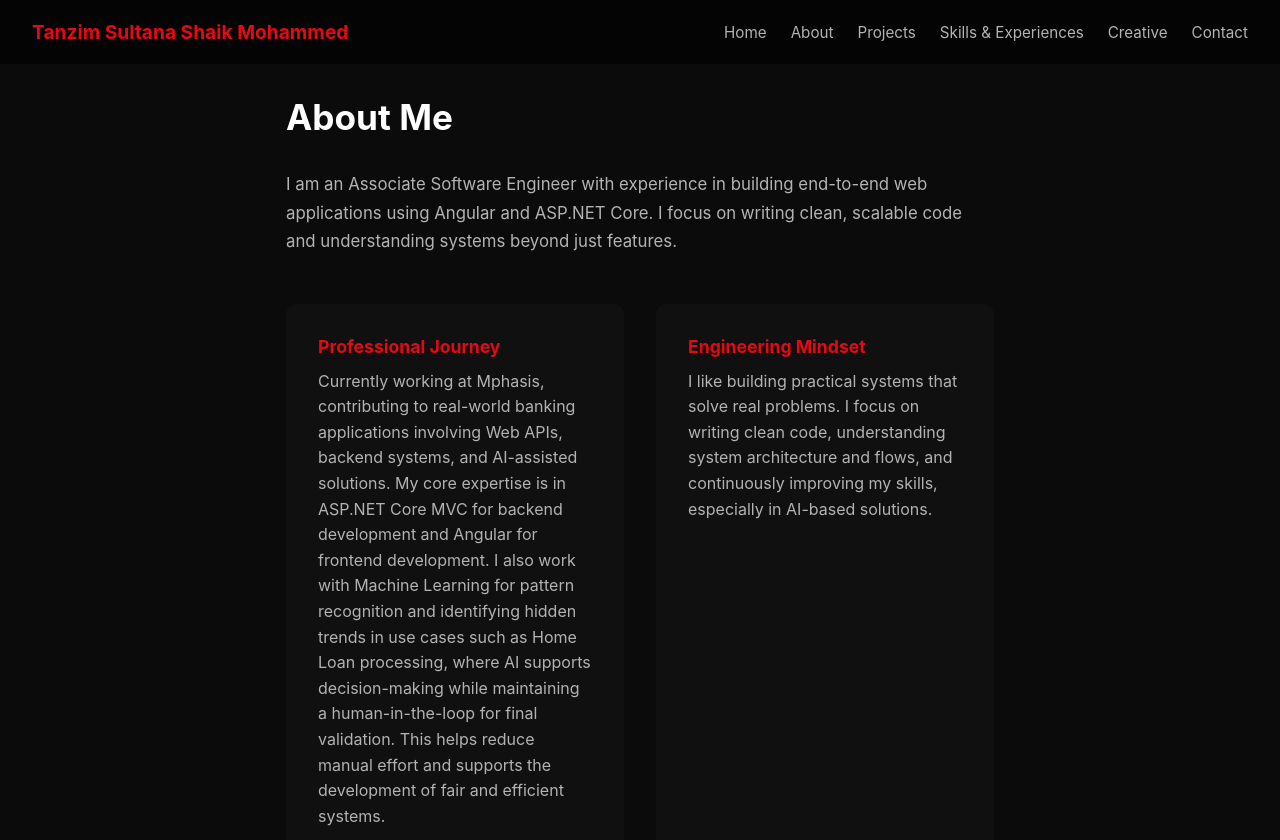
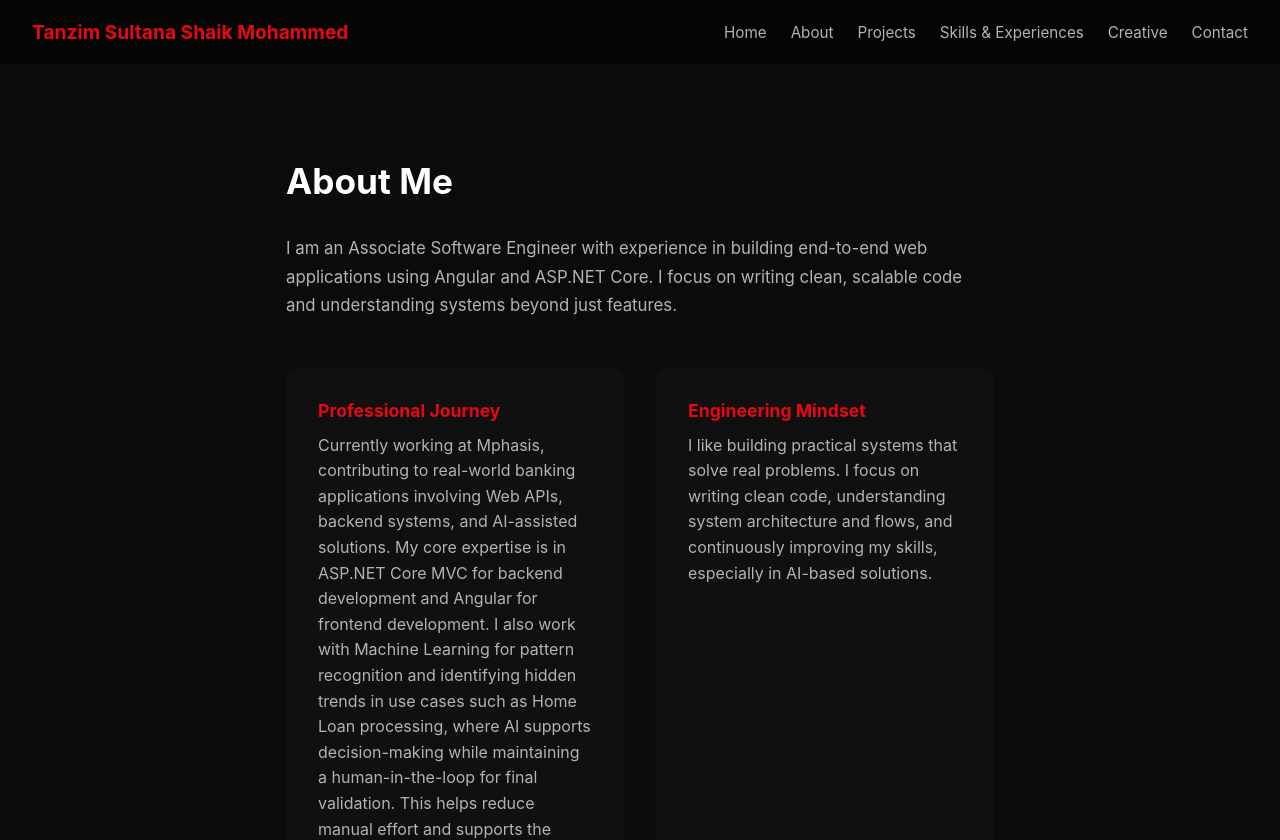
Before and after one commit to SMDTANZIMS173/tanzim-portfolio, an Angular app: page /about in a window 1280 px wide. Shown: the top 840 px of the page. Built offline with nearby package versions, Linux system fonts and the light colour scheme.

Commit message:
Adjusted header in about session

```diff
--- a/src/app/features/about/about.component.scss
+++ b/src/app/features/about/about.component.scss
@@ -1,12 +1,13 @@
 /* ---------- Page Container ---------- */
 .about {
-    padding: 6rem;
-    max-width: 900px;
-    margin: 0 auto;
+  padding: 6rem;
+  padding-top: calc(6rem + 64px); // 🔥 adds header space
+  max-width: 900px;
+  margin: 0 auto;
 
-    /* page entrance animation */
-    animation: fadeInUp 0.8s ease-out forwards;
-  }
+  animation: fadeInUp 0.8s ease-out forwards;
+}
+
 
   /* ---------- Heading ---------- */
   h2 {
```
